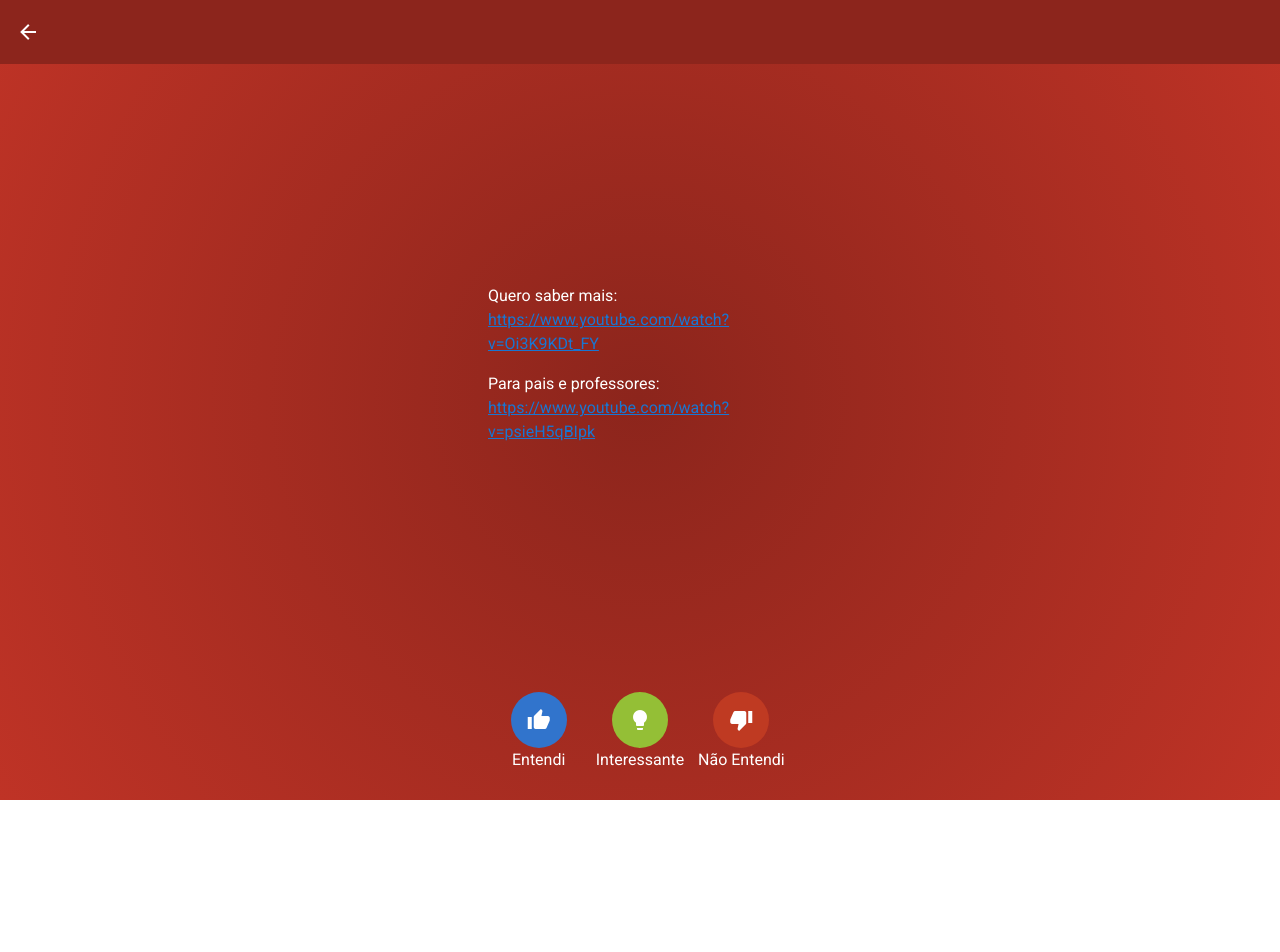
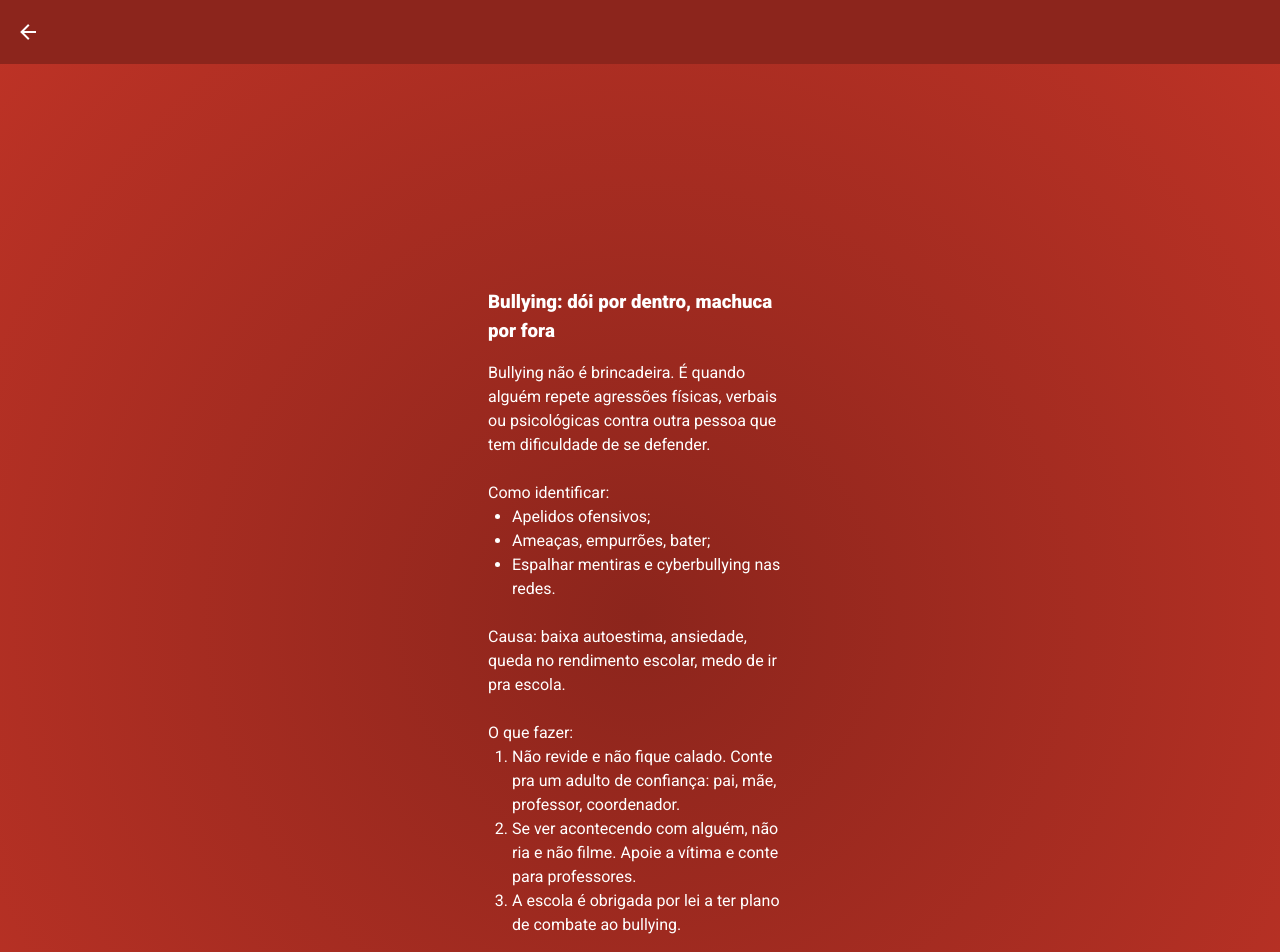
Before and after one commit to pensuapps/descobrindoobullying, a Vue app: page /#/sobre in a window 1280 px wide. Shown: the top 952 px of the page. Before the commit the page ends 800 px from the top, so only its background shows below. Built offline with nearby package versions, Linux system fonts and the light colour scheme.

Commit message:
fix: text on tha about page

```diff
--- a/src/views/AboutView.vue
+++ b/src/views/AboutView.vue
@@ -11,6 +11,52 @@
         class="bg-grey-lighten-2 rounded-lg mx-auto"
       ></v-img>
 
+      <h3 class="my-4"><strong> Bullying: dói por dentro, machuca por fora </strong></h3>
+
+      <p>
+        Bullying não é brincadeira. É quando alguém repete agressões físicas,
+        verbais ou psicológicas contra outra pessoa que tem dificuldade de se
+        defender.
+
+        <br>
+        <br> Como identificar:
+        <ul>
+          <li>
+            Apelidos ofensivos;
+          </li>
+          <li>
+             Ameaças, empurrões, bater;
+          </li>
+          <li>
+             Espalhar mentiras e cyberbullying nas redes.
+          </li>
+
+        </ul>
+        <br>
+
+        Causa: baixa
+        autoestima, ansiedade, queda no rendimento escolar, medo de ir pra
+        escola.
+
+        <br><br>
+        O que fazer:
+        <ol>
+          <li>
+            Não revide e não fique calado. Conte pra um
+        adulto de confiança: pai, mãe, professor, coordenador.
+          </li>
+          <li>
+            Se ver
+        acontecendo com alguém, não ria e não filme. Apoie a vítima e conte para
+        professores.
+          </li>
+          <li>
+            A escola é obrigada por lei a ter plano de combate ao
+        bullying.
+      </li>
+        </ol>
+
+      </p>
       <p class="mt-3">
         Quero saber mais:
         <a class="primary--text" @click="goToVideo1"
--- a/src/views/GameView.vue
+++ b/src/views/GameView.vue
@@ -76,7 +76,7 @@
           </div>
         </div>
         <a
-          class="text-center primary rounded-pill py-2 px-4 cursor-pointer mt-2 mb-2 d-flex align-center justify-center"
+          class="text-center primary white--text rounded-pill py-2 px-4 cursor-pointer mt-2 mb-2 d-flex align-center justify-center"
           @click="goToAbout"
         >
           <v-icon class="white--text"> mdi-lightbulb </v-icon> Ficou curioso?
```
